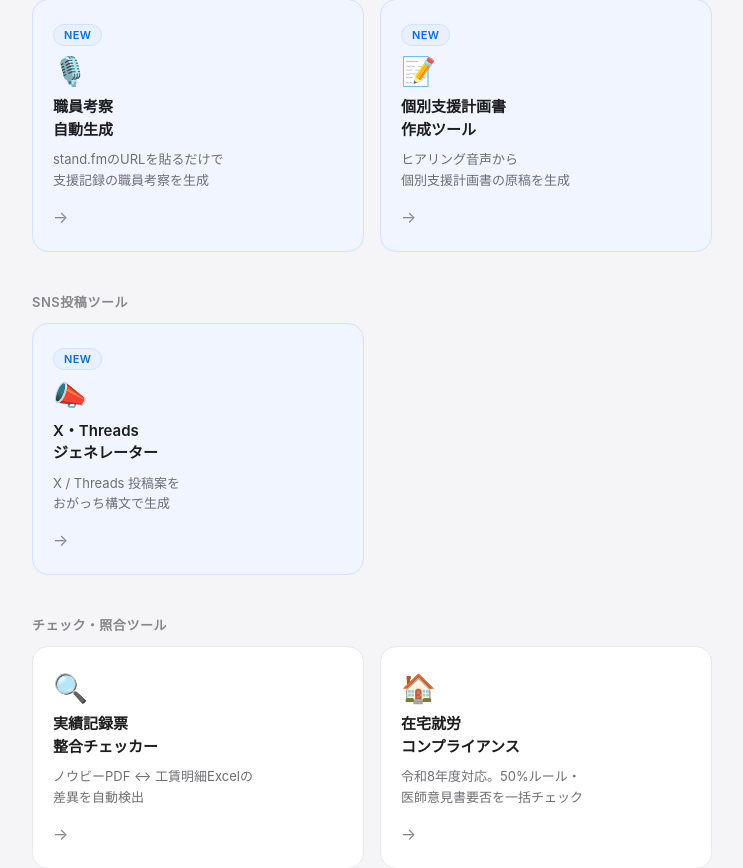
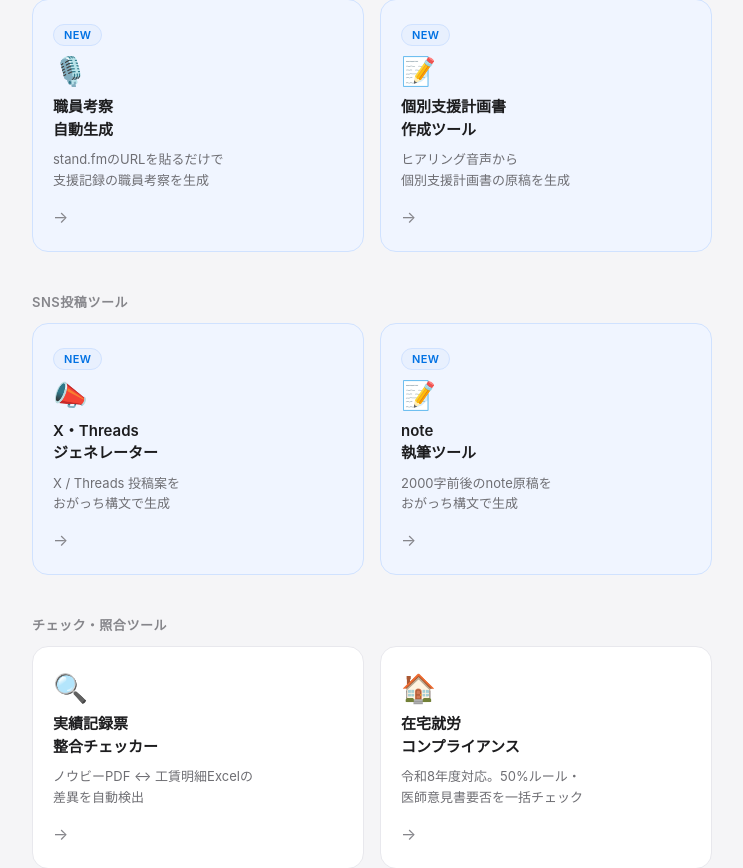
Before and after one commit to zitenweb-beep/japanicare-tools, a Flask app: page / in a window 1280 px wide. Shown: the part 141-1009 px from the top of the page, without its empty margins (268-1011 px from the left). Run offline with Flask 3, Linux system fonts and the light colour scheme; the visitor is signed in with stand-in values (Sample User, id 1).

Commit message:
Add files via upload

```diff
--- a/templates/portal.html
+++ b/templates/portal.html
@@ -161,6 +161,13 @@
       <div class="tool-desc">X / Threads 投稿案を<br>おがっち構文で生成</div>
       <div class="tool-arrow">→</div>
     </a>
+    <a href="/tools/JAPANICARE_note_Generator.html" class="tool-card new" target="_blank">
+      <span class="tool-badge ai">NEW</span>
+      <div class="tool-icon">📝</div>
+      <div class="tool-name">note<br>執筆ツール</div>
+      <div class="tool-desc">2000字前後のnote原稿を<br>おがっち構文で生成</div>
+      <div class="tool-arrow">→</div>
+    </a>
   </div>
 
   <h2>チェック・照合ツール</h2>
```
